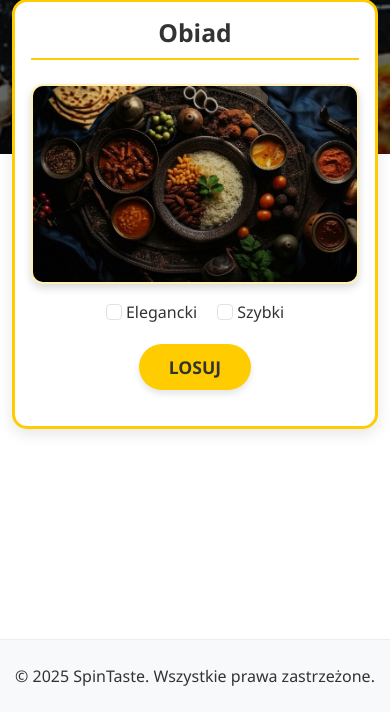
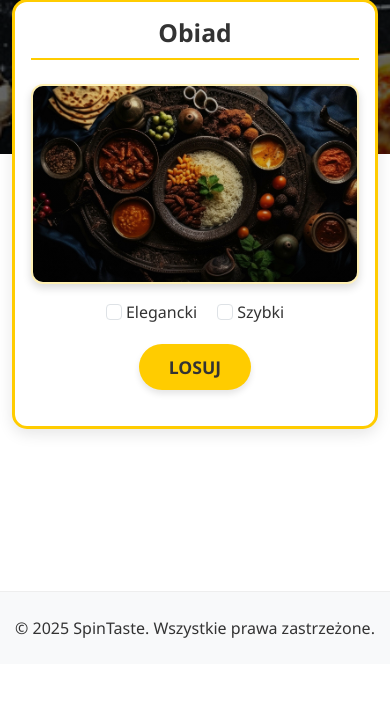
Before and after one commit to marcinX-dev/SpinTaste, a Flask app: page / in a window 390 px wide. Shown: the part 690-1402 px from the top of the page. After the commit the page ends 1328 px from the top, so only its background shows below. Run offline with Flask 3, Linux system fonts and the light colour scheme; some libraries are stand-ins or nearby versions.

Commit message:
refactor layout styles for improved responsiveness and footer alignment

```diff
--- a/static/css/style.css
+++ b/static/css/style.css
@@ -1,8 +1,20 @@
 /* ==================== GLOBALNE STYLE ==================== */
+html,
+body {
+	height: 100%;
+	margin: 0;
+}
 body {
 	font-family: 'Segoe UI', Tahoma, Geneva, Verdana, sans-serif;
 	position: relative;
 	color: #333;
+	display: flex;
+	flex-direction: column;
+	min-height: 100vh;
+}
+
+.container.py-4 {
+	flex: 1 0 auto;
 }
 
 /* Tło z ciemną nakładką */
@@ -492,6 +504,9 @@
 	border-top: 1px solid #eee;
 	background-color: rgba(25, 25, 25, 0.9);
 	padding: 20px 0;
+	flex-shrink: 0;
+	width: 100%;
+	margin-top: 0;
 }
 
 footer p {
--- a/templates/base.html
+++ b/templates/base.html
@@ -43,7 +43,7 @@
         {% block content %}{% endblock %}
     </div>
 
-    <footer class="bg-light py-4 mt-5">
+    <footer class="bg-light py-4">
         <div class="container text-center">
             <p class="mb-0">&copy; 2025 SpinTaste. Wszystkie prawa zastrzeżone.</p>
         </div>
```
